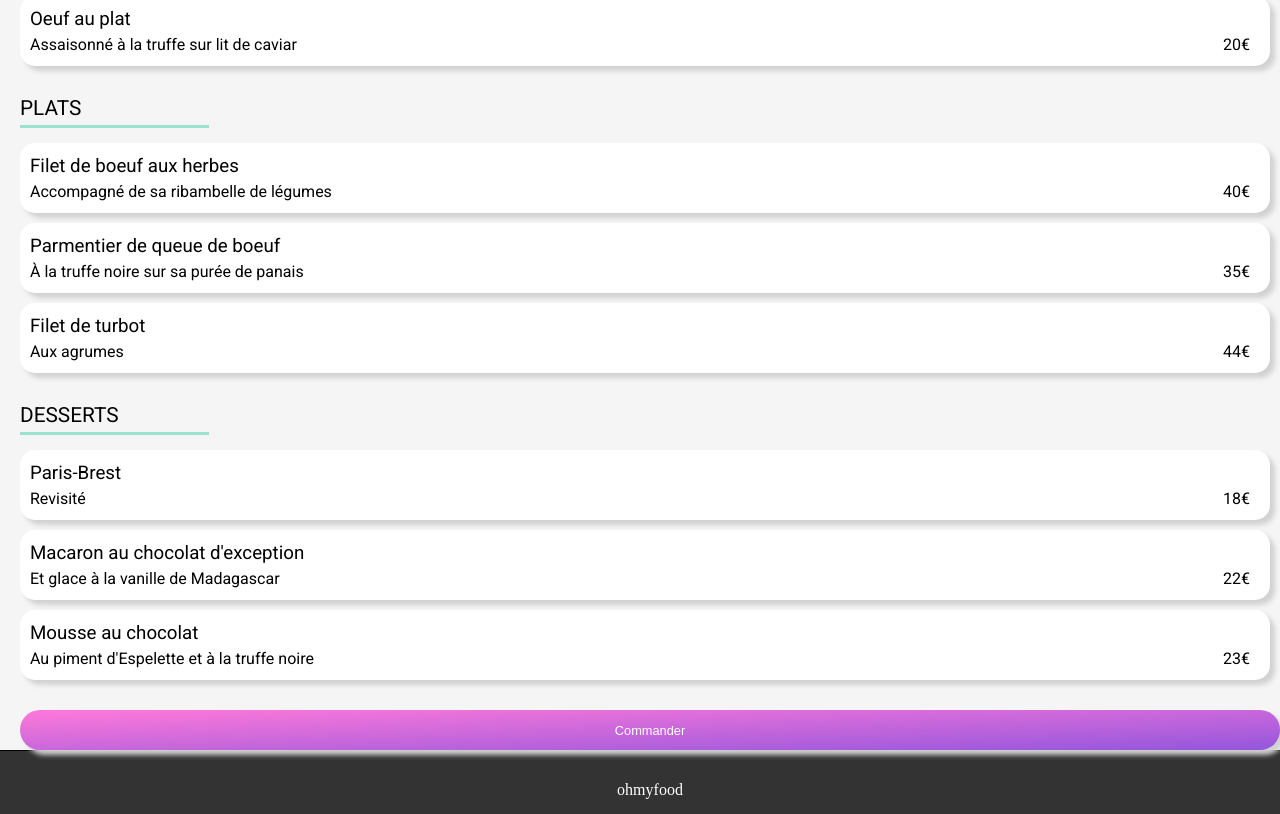
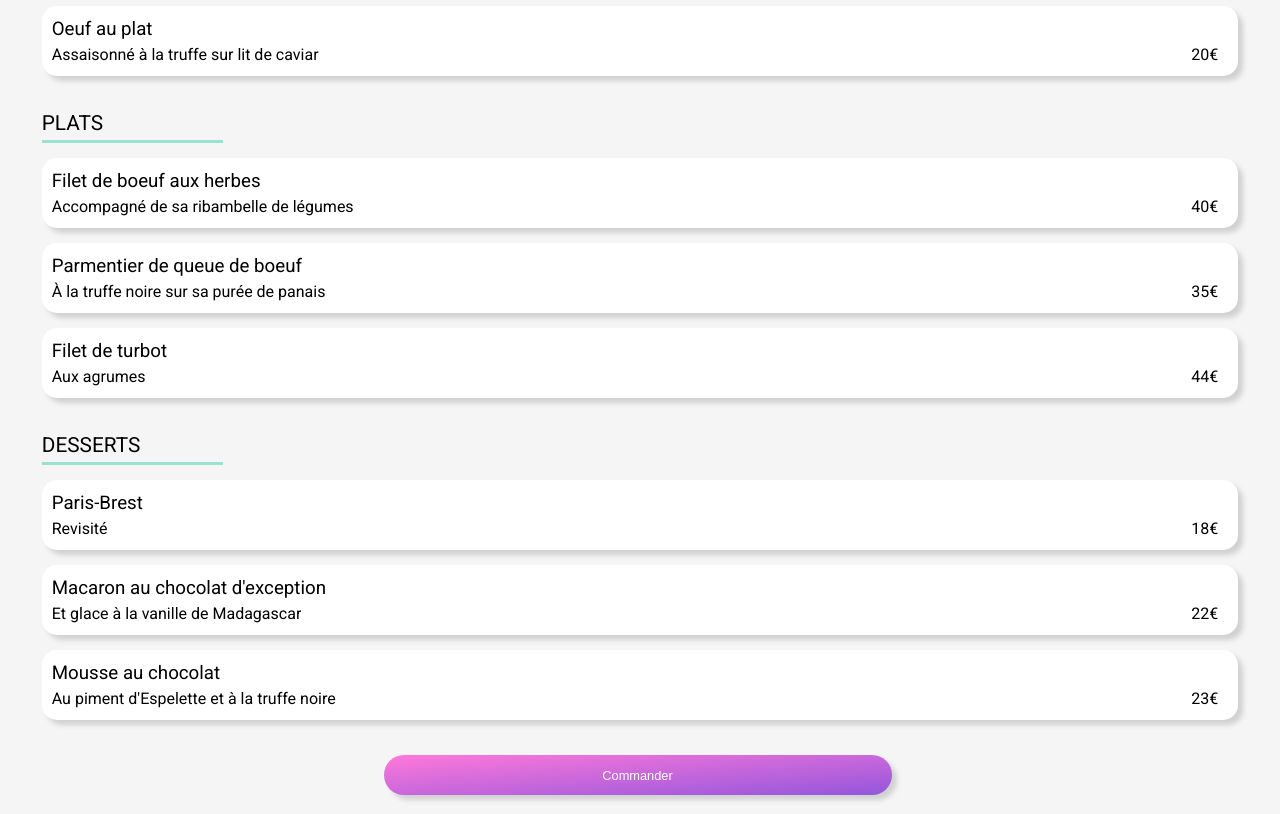
Before and after one commit to MaxMacia/Projet_OpenClassrooms_Ohmyfood, a plain HTML site: page menu1.html in a window 1280 px wide. Shown: the part 566-1380 px from the top of the page. Drawn offline with Linux system fonts and the light colour scheme; a web font is replaced by a local one.

Commit message:
modifs de mise en page sur les pages menu

```diff
--- a/CSS/menu-style.scss
+++ b/CSS/menu-style.scss
@@ -14,7 +14,7 @@
 .container{
     display: flex;
     flex-direction: column;
-    padding-left: 20px;
+    padding-left: 15px;
     width: 100%;
     background-color: lighten($grey-color, 1%);
     .container-titre{
@@ -35,9 +35,11 @@
     .container-bloc{
         display: flex;
         flex-direction: column;
-        margin-top: 20px;
+        margin: 20px 0px 0px -5px;
+        align-items: center;
         section{
             margin-bottom: 20px;
+            width: 95%;
             h2{
                 font-size: 1.3em;
                 font-weight: 100;
@@ -60,7 +62,7 @@
                 background-color: $white-color;
                 height: 70px;
                 margin-right: 10px;
-                margin-bottom: 10px;
+                margin-bottom: 15px;
                 padding-left: 10px;
                 padding-right: 20px;
                 border-radius: 15px;
@@ -123,6 +125,12 @@
                 }
             }
         }
+        button{
+            width: 40%;
+            margin-bottom: 50px;
+            margin-left: -15px;
+
+        }
     }
 
 }
```
Also changed, not shown: CSS/menu-style.css, 1 other file.
